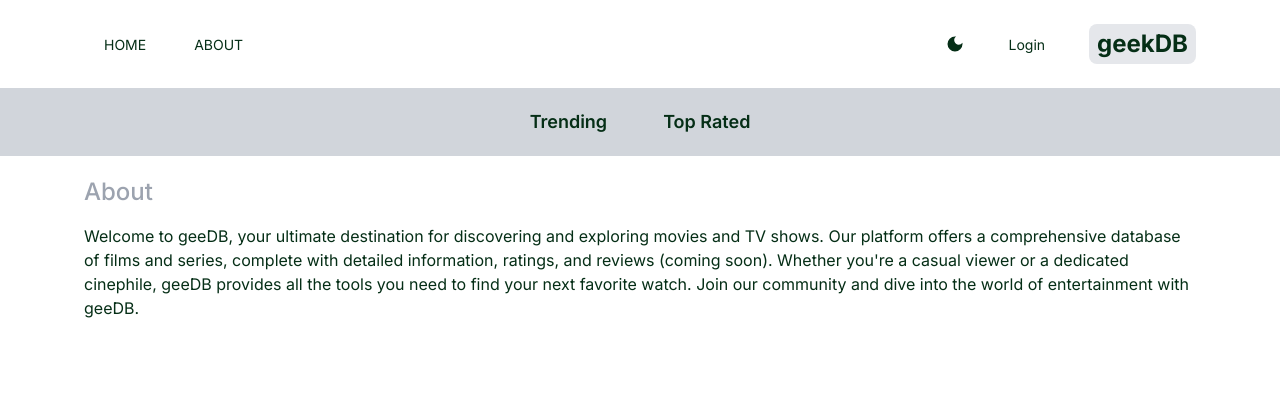
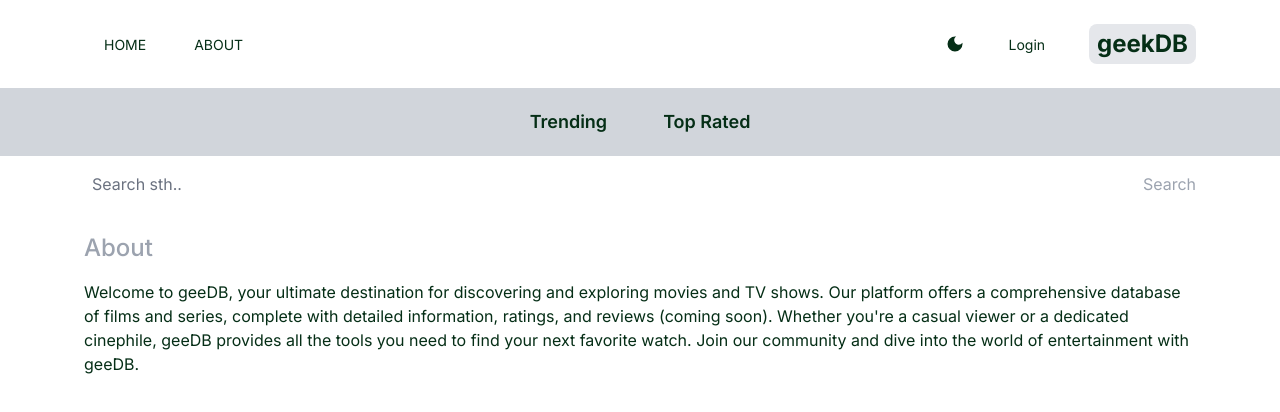
Before and after one commit to matlesz/geekDb, a Next.js app: page /about in a window 1280 px wide. Shown: the top 412 px of the page. Built offline with nearby package versions, Linux system fonts and the light colour scheme.

Commit message:
feat: Add SearchBar component for searching movies

```diff
--- a/src/app/layout.jsx
+++ b/src/app/layout.jsx
@@ -3,6 +3,7 @@ import "./globals.css";
 import Header from "@/components/header";
 import Providers from "./Providers";
 import NavField from "@/components/NavField";
+import SearchBar from "@/components/SearchBar";
 
 const inter = Inter({ subsets: ["latin"] });
 
@@ -24,6 +25,8 @@ export default function RootLayout({ children }) {
 
           {/* SearchBox */}
 
+          <SearchBar />
+
           {children}
         </Providers>
 
--- /dev/null
+++ b/src/app/search/[searchTerm]/page.jsx
@@ -0,0 +1,21 @@
+import Results from "@/components/Results";
+
+export default async function SearchPage({params}) {
+    const res = await fetch(`https://api.themoviedb.org/3/search/movie?api_key=${process.env.API_KEY}&query=${params.searchTerm}&language=en-US&page=1&include_adult=false`);
+
+    if (!res.ok || res.status === 404) {
+        throw new Error("Failed to load the data");
+    }
+
+    const data = await res.json();
+
+    const results = data.results;
+    return (
+    <div>
+        {results && results.length === 0 &&
+            <h1 className="text-center pt-6">No results find</h1>}
+
+        {results && <Results results={results}/>}
+    </div>
+  )
+}
--- /dev/null
+++ b/src/components/SearchBar.jsx
@@ -0,0 +1,30 @@
+"use client";
+
+import { useState } from "react";
+import { useRouter } from "next/navigation";
+
+export default function SearchBar() {
+    const [search, setSearch] = useState("");
+    const router = useRouter();
+    function handleSubmit (e) {
+        e.preventDefault();
+        if (!search) return;
+        router.push(`/search/${search}`);
+    }
+    return (
+        <form
+            onSubmit={handleSubmit}
+            className="flex max-w-6xl mx-auto justify-between items-center px-5 flex-1">
+        <input
+            value={search}
+            onChange={(e) => setSearch(e.target.value)}
+            type="text" placeholder="Search sth.." className=" w-full h-14 rounded-sm placeholder-gray-500 outline-none p-2 bg-transparent" />
+        <button
+            disabled={!search}
+            type="submit"
+            className="text-green-600 disabled:text-gray-400">
+            Search
+        </button>
+        </form>
+  )
+}
```
